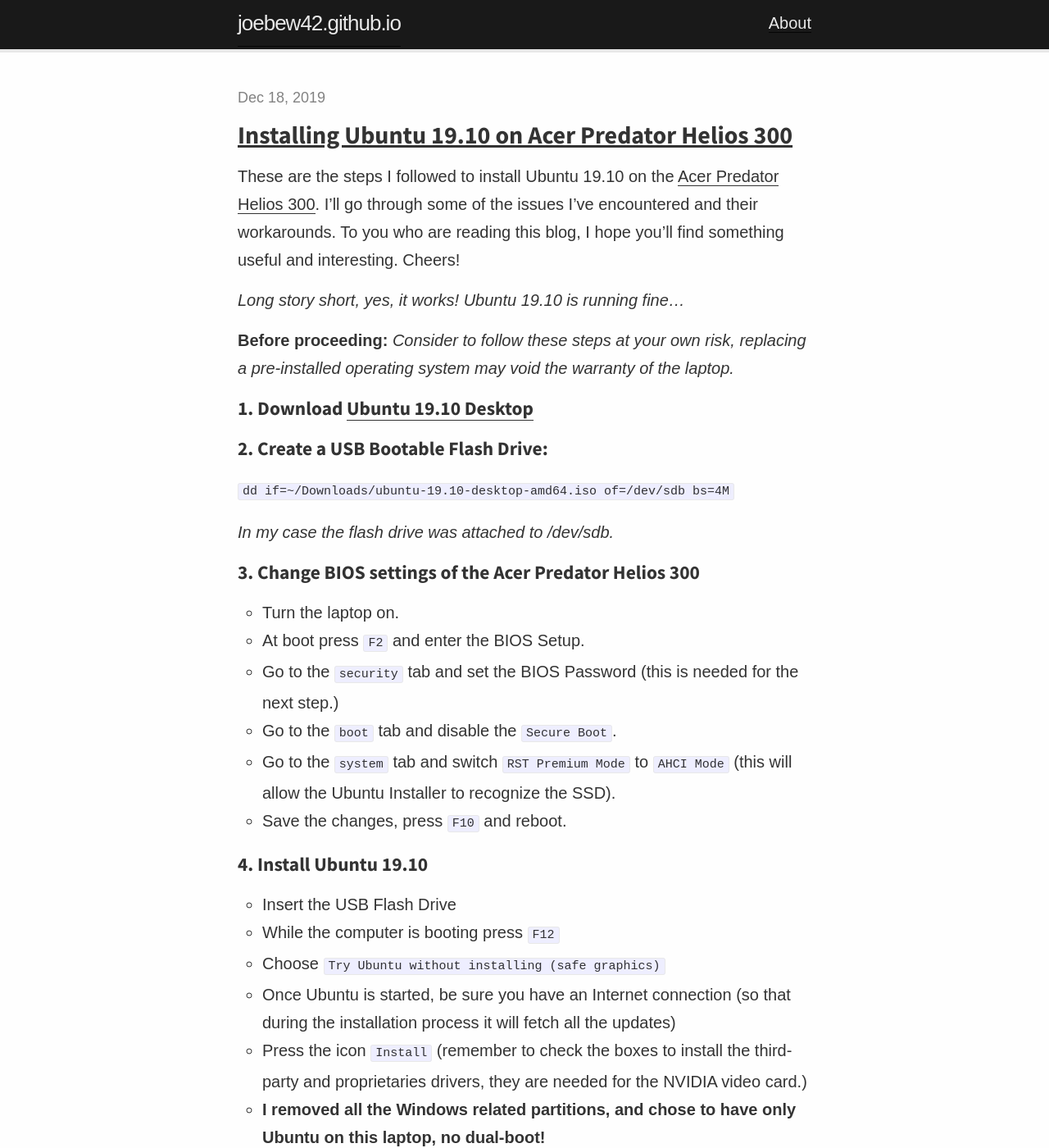
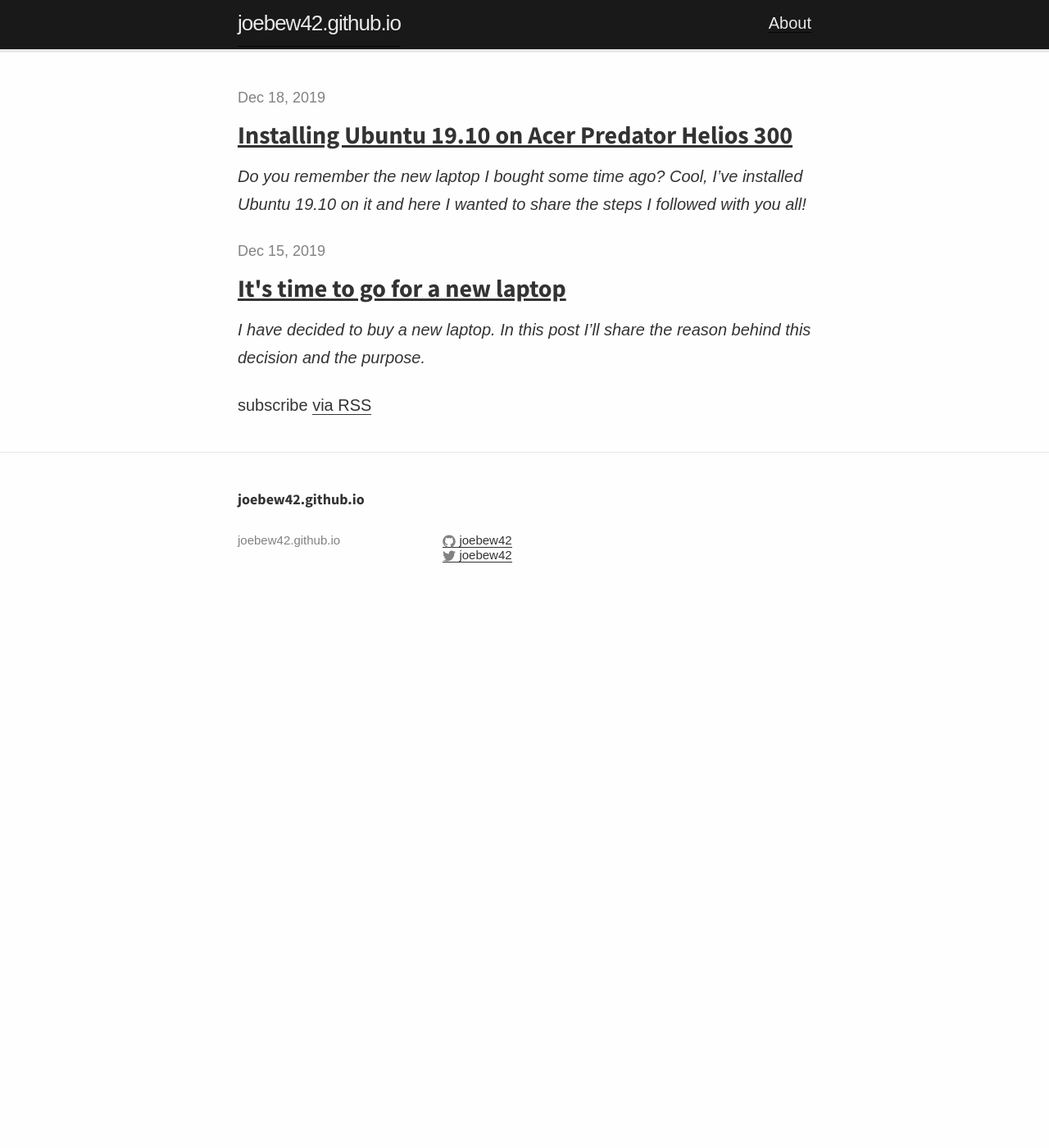
Before and after one commit to joebew42/joebew42.github.io, a Jekyll site: the page built from index.html, in a window 1280 px wide and 1400 px high. Shown: the whole window at 82% size. Built offline with Jekyll 4.4.1, drawn with Linux system fonts in a browser that asks for light colours; some web fonts are replaced; some of the changed text lies outside the part shown.

Commit message:
use the post excerpt

```diff
--- a/_config.yml
+++ b/_config.yml
@@ -6,5 +6,7 @@
 twitter_username: joebew42
 github_username:  joebew42
 
+excerpt_separator: <!--more-->
+
 markdown: kramdown
 exclude: ['notes']
--- a/_posts/2019-12-15-time-for-a-new-laptop.markdown
+++ b/_posts/2019-12-15-time-for-a-new-laptop.markdown
@@ -3,6 +3,10 @@
 title:  "It's time to go for a new laptop"
 date:   2019-12-15 15:00:00 +0100
 ---
+
+_I have decided to buy a new laptop. In this post I'll share the reason behind this decision and the purpose._
+
+<!--more-->
 
 The time has arrived and after almost seven years of really well served time of my previous laptop [^1], I finally decided to buy a new one. It's an [Acer Predator Helios 300](https://www.amazon.com/Acer-Predator-i7-9750H-Keyboard-PH315-52-78VL/dp/B07QXLFLXT), a gaming laptop which I will not use to play videogames. So, why this decision?
 
--- a/_posts/2019-12-18-ubuntu-on-acer-predator.markdown
+++ b/_posts/2019-12-18-ubuntu-on-acer-predator.markdown
@@ -3,6 +3,10 @@
 title:  "Installing Ubuntu 19.10 on Acer Predator Helios 300"
 date:   2019-12-18 15:00:00 +0100
 ---
+
+_Do you remember the new laptop I bought some time ago? Cool, I've installed Ubuntu 19.10 on it and here I wanted to share the steps I followed with you all!_
+
+<!--more-->
 
 These are the steps I followed to install Ubuntu 19.10 on the [Acer Predator Helios 300]({% post_url 2019-12-15-time-for-a-new-laptop %}). I'll go through some of the issues I've encountered and their workarounds. To you who are reading this blog, I hope you'll find something useful and interesting. Cheers!
 
--- a/index.html
+++ b/index.html
@@ -14,7 +14,7 @@
           <a class="post-link" href="{{ post.url | prepend: site.baseurl }}">{{ post.title }}</a>
         </h2>
         <div class="post-content">
-          {{ post.content }}
+          {{ post.excerpt }}
         </div>
       </li>
     {% endfor %}
```
